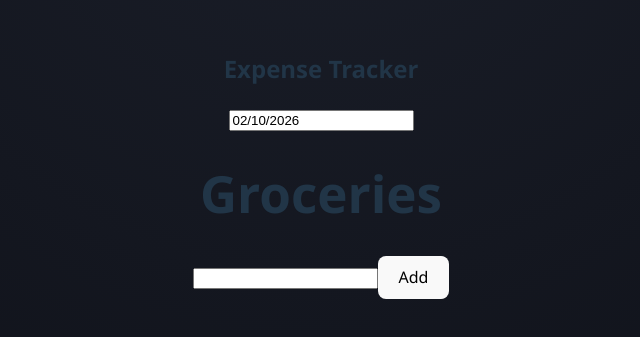
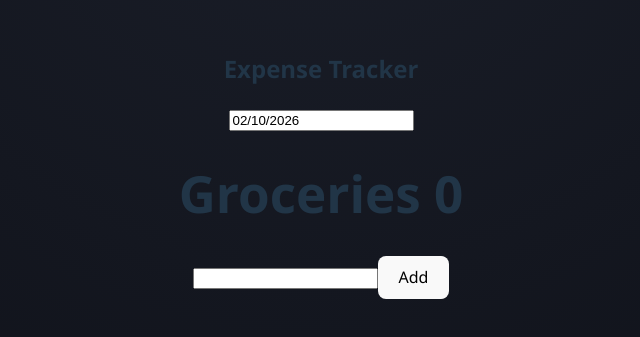
Before and after one commit to aromalkallingal/Expense-Tracker, a React (Vite) app in the folder expense-tracker/: page / in a window 1280 px wide. Shown: the part 235-572 px from the top of the page, without its empty margins (319-959 px from the left). Built offline with nearby package versions, Linux system fonts and the light colour scheme.

Commit message:
added the add functionality

```diff
--- a/expense-tracker/src/categories.jsx
+++ b/expense-tracker/src/categories.jsx
@@ -5,7 +5,7 @@ import { useEffect } from "react";
 export default function Categories() {
 
   const [count, setCount] = useState("")
-  const [saved, setSaved] = useState([]);
+  const [saved, setSaved] = useState(0);
 
   const Change = (e) => {
     setCount(e.target.value);
@@ -13,7 +13,7 @@ export default function Categories() {
 
 
   const Add = () => {
-    setSaved([...saved, count]);
+    setSaved(saved + Number(count));
     console.log(saved);
     setCount("")
   }
@@ -22,7 +22,7 @@ export default function Categories() {
 
   return (
     <div>
-      <h1>Groceries {count}</h1>
+      <h1>Groceries {saved}</h1>
       <input type="text" value={count} onChange={Change} />
       <button type="submit" onClick={Add}>Add</button>
     </div>
```
